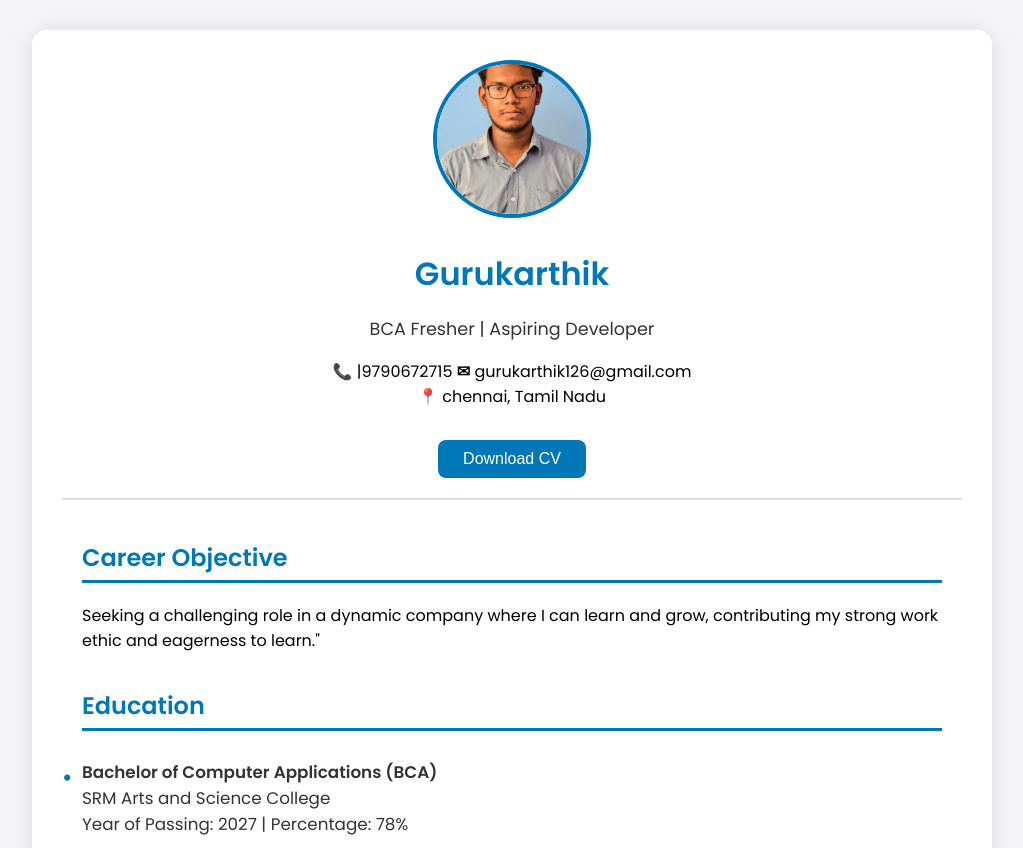
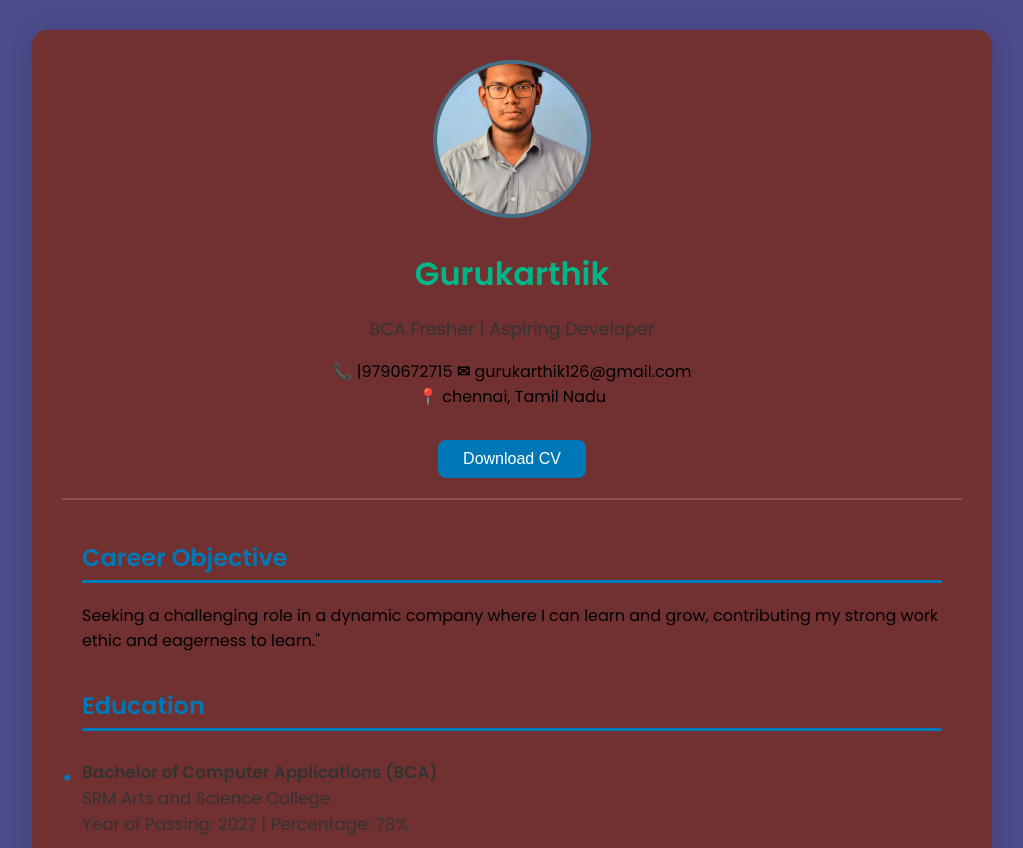
Before and after one commit to gurukarthiks-bca/nm, a plain HTML site: page index.html in a window 1280 px wide. Shown: the top 848 px of the page, without its empty margins (128-1151 px from the left). Drawn offline with Linux system fonts and the light colour scheme.

Commit message:
Update style.css

```diff
--- a/style.css
+++ b/style.css
@@ -1,14 +1,14 @@
 /* Global Styles */
 body {
   font-family: 'Poppins', sans-serif;
-  background-color: #f4f4f9;
+  background-color: #4b4b8b;
   margin: 0;
   padding: 0;
 }
 
 .resume-container {
   max-width: 900px;
-  background: white;
+  background: rgb(114, 49, 49);
   margin: 30px auto;
   padding: 30px;
   box-shadow: 0 0 25px rgba(0,0,0,0.1);
@@ -21,7 +21,7 @@ body {
 .profile {
   text-align: center;
   padding-bottom: 20px;
-  border-bottom: 2px solid #ddd;
+  border-bottom: 2px solid #865353;
 }
 
 .profile-img {
@@ -30,7 +30,7 @@ body {
   border-radius: 50%;
   object-fit: cover;
   margin-bottom: 15px;
-  border: 4px solid #0077b6;
+  border: 4px solid #426e86;
   transition: transform 0.3s;
 }
 
@@ -40,7 +40,7 @@ body {
 
 .profile h1 {
   margin: 10px 0;
-  color: #0077b6;
+  color: #00b689;
 }
 
 .tagline {
@@ -61,7 +61,7 @@ body {
 }
 
 .profile button:hover {
-  background: #023e8a;
+  background: #4f6c92;
 }
 
 /* Resume Content */
```
